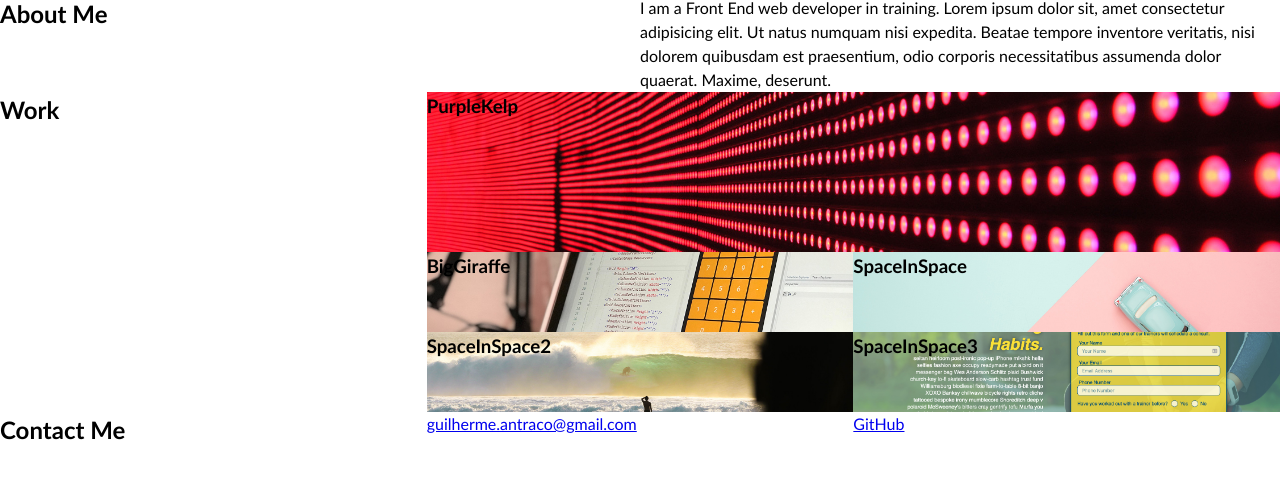
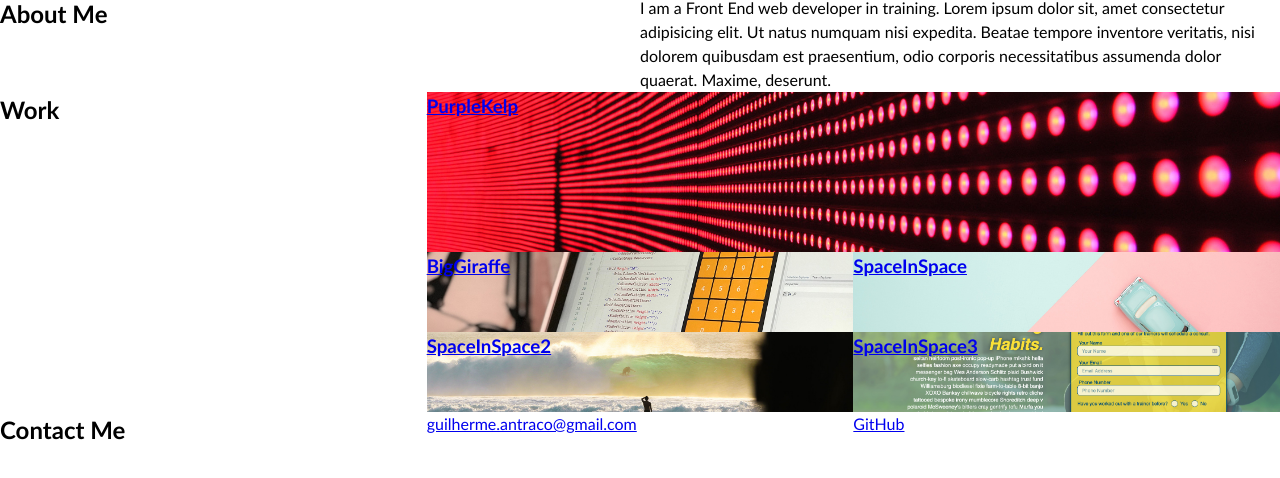
Before and after one commit to GuilhFreitas/guilh-portfolio, a plain HTML site: page index.html in a window 1280 px wide. Shown: the part 202-680 px from the top of the page. Drawn offline with Linux system fonts and the light colour scheme.

Commit message:
added placeholder links to placeholder app images

```diff
--- a/index.html
+++ b/index.html
@@ -37,21 +37,21 @@
     <!-- portfolio container -->
     <section class="page-section" id="work">
       <h2 id="zero">Work</h2>
-      <article id="one">
+      <a href="https://github.com/GuilhFreitas" id="one">
         <h3>PurpleKelp</h3>
-      </article>
-      <article id="two">
+      </a>
+      <a href="https://github.com/GuilhFreitas" id="two">
         <h3>BigGiraffe</h3>
-      </article>
-      <article id="three">
+      </a>
+      <a href="https://github.com/GuilhFreitas" id="three">
         <h3>SpaceInSpace</h3>
-      </article>
-      <article id="four">
+      </a>
+      <a href="https://github.com/GuilhFreitas" id="four">
         <h3>SpaceInSpace2</h3>
-      </article>
-      <article id="five">
+      </a>
+      <a href="https://github.com/GuilhFreitas" id="five">
         <h3>SpaceInSpace3</h3>
-      </article>
+      </a>
     </section>
 
     <!-- contact -->
```
